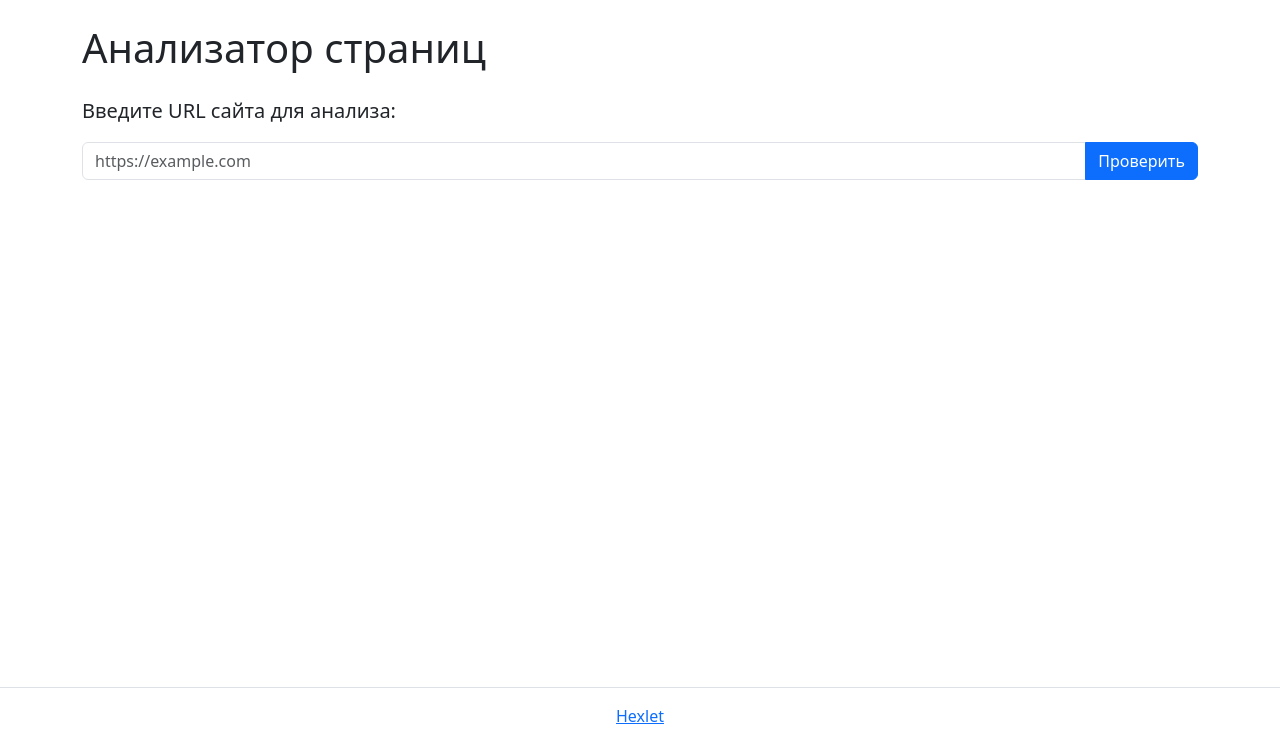
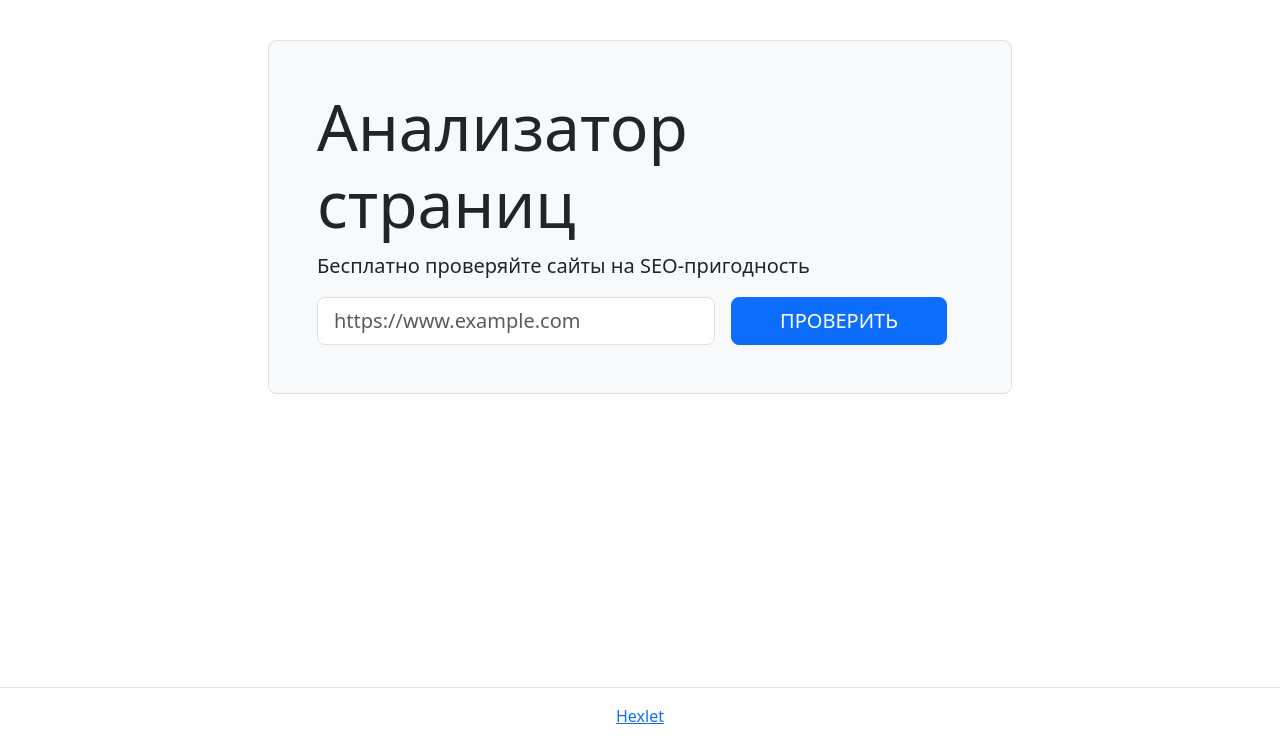
Before and after one commit to chustovalena/python-project-83, a Flask app: page / in a window 1280 px wide. Shown: the part 56-800 px from the top of the page. Run offline with Flask 3, Linux system fonts and the light colour scheme.

Commit message:
update index.html

```diff
--- a/page_analyzer/templates/index.html
+++ b/page_analyzer/templates/index.html
@@ -3,12 +3,18 @@
 {% block title %}Главная{% endblock %}
 
 {% block content %}
-    <h1 class="mb-4">Анализатор страниц</h1>
-    <p class="lead">Введите URL сайта для анализа:</p>
-    <form method="post" action="{{ url_for('new_url') }}">
-        <div class="input-group mb-3">
-            <input type="url" name="url" class="form-control" placeholder="https://example.com" required>
-            <button class="btn btn-primary" type="submit">Проверить</button>
+<main class="flex-grow-1">
+    <div class="container-lg mt-3">
+        <div class="row">
+            <div class="col-12 col-md-10 col-lg-8 mx-auto border rounded-3 bg-light p-5">
+                <h1 class="display-3">Анализатор страниц</h1>
+                <p class="lead">Бесплатно проверяйте сайты на SEO-пригодность</p>
+                <form action="{{ url_for('new_url') }}" method="post" class="d-flex justify-content-center">
+                    <input type="url" name="url" placeholder="https://www.example.com" class="form-control form-control-lg" required>
+                    <input type="submit" class="btn btn-primary  btn-lg ms-3 px-5 text-uppercase mx-3" value="Проверить">
+                </form>
+            </div>
         </div>
-    </form>
+    </div>
+</main>
 {% endblock %}
```
